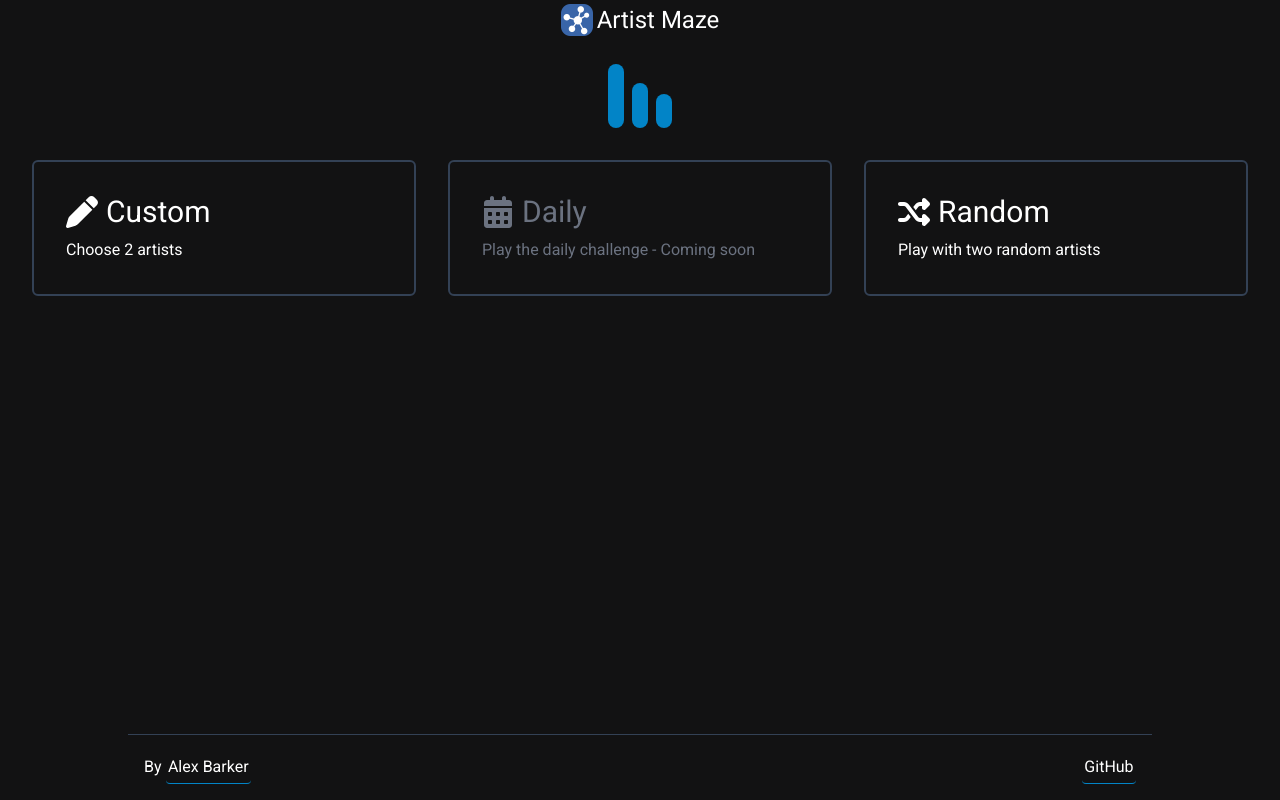
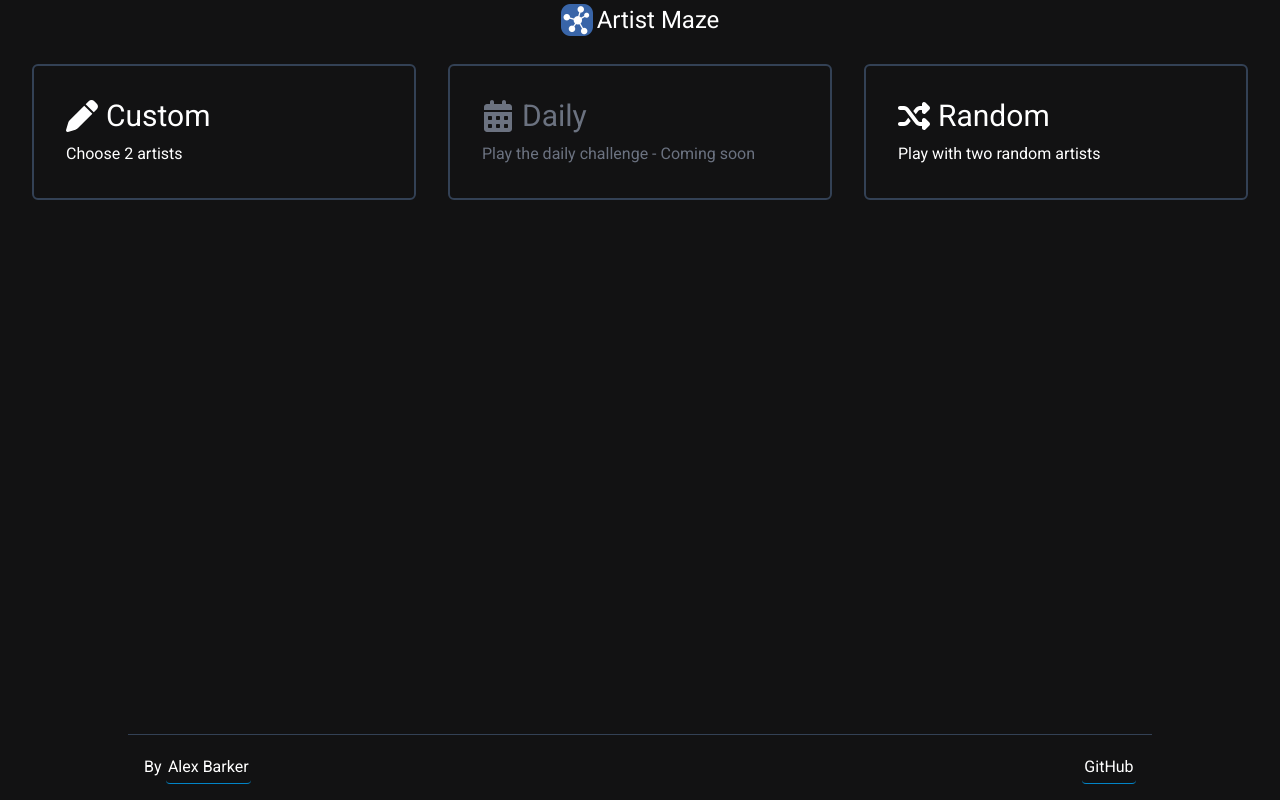
Before and after one commit to alexbarker234/artist-maze, a Next.js app: page / in a window 1280 px wide. Built offline with nearby package versions, Linux system fonts and the light colour scheme.

Commit message:
removed loading from main page, oops

```diff
--- a/src/app/page.tsx
+++ b/src/app/page.tsx
@@ -1,12 +1,9 @@
 import { faCalendarDays, faPen, faShuffle } from "@fortawesome/free-solid-svg-icons";
 import GameCard from "./gameCard";
-import Loading from "./loading";
 
 export default function Home() {
     return (
         <>
-            {" "}
-            <Loading />
             <div className="flex justify-center flex-col sm:flex-row">
                 <GameCard title="Custom" description="Choose 2 artists" icon={faPen} href="/custom"></GameCard>
                 <GameCard
```
